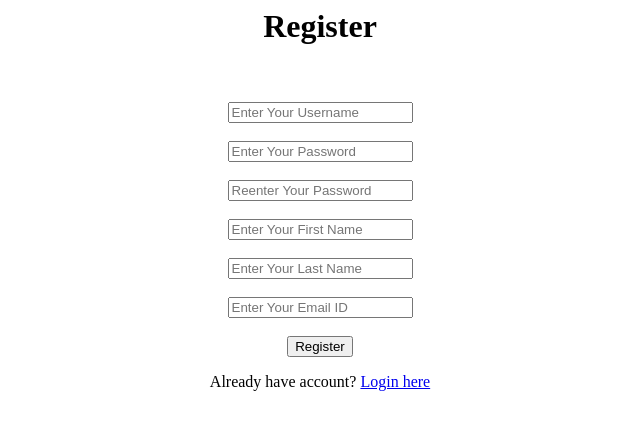
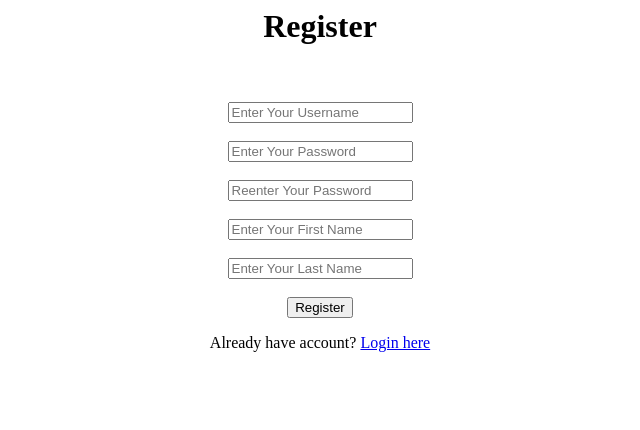
Before and after one commit to justincyk/CPSC449MidtermProject, a Flask app: page /register in a window 1280 px wide. Shown: the top 430 px of the page, without its empty margins (320-960 px from the left). Run offline with Flask 3, Linux system fonts and the light colour scheme.

Commit message:
Made register work so that account was created.

```diff
--- a/app.py
+++ b/app.py
@@ -8,7 +8,7 @@ from datetime import timedelta
 from flask_cors import CORS
 import re
 
-load_dotenv()
+load_dotenv('.env')
 
 app = Flask(__name__, template_folder='templates')
 
@@ -21,7 +21,7 @@ app.permanent_session_lifetime = timedelta(minutes=10)
 # To connect MySQL database
 conn = pymysql.connect(
         host='localhost',
-        user= os.getenv("USER"), # set user to the username of your account - prob "root"
+        user= os.getenv("USERNAME"), # set user to the username of your account - prob "root"
         password = os.getenv("PASSWORD"), # Change password to password you set for your database
         db='449_midterm',
 		cursorclass=pymysql.cursors.DictCursor
@@ -68,12 +68,10 @@ def login():
 			return render_template('upload.html', msg = msg)
 		else:
 			msg = 'Incorrect username / password !'
-	elif request.method == 'POST' and 'username' not in request.form or 'password' not in request.form:
-		abort(400)
 	else:
-		# if "loggedin" in session:
-		# 	# redirect them to the upload a file page if they are already logged in
-		# 	return redirect(url_for("upload_file"))
+		if "loggedin" in session:
+			# redirect them to the upload a file page if they are already logged in
+			return redirect(url_for("upload_file"))
 		return render_template('login.html', msg = msg)
 
 
@@ -87,15 +85,14 @@ def logout():
 @app.route('/register', methods =['GET', 'POST'])
 def register():
 	msg = ''
-	if request.method == 'POST' and 'username' in request.form and 'password' in request.form and 'email' in request.form and 'firstName' in request.form and 'lastName' in request.form:
+	if request.method == 'POST' and 'username' in request.form and 'password' in request.form and 'firstName' in request.form and 'lastName' in request.form:
 		print('reached')
 		username = request.form['username']
 		password = request.form['password']
 		retypePassword = request.form['retypePassword']
-		email = request.form['email']
 		firstName = request.form['firstName']
 		lastName = request.form['lastName']
-		cur.execute('SELECT * FROM accounts WHERE username = % s', (username, ))
+		cur.execute('SELECT * FROM Accounts WHERE username = % s', (username, ))
 		account = cur.fetchone()
 		print(account)
 		conn.commit()
@@ -108,7 +105,7 @@ def register():
 		elif not re.match(retypePassword, password):
 			msg = 'passwords do not match!'
 		else:
-			cur.execute('INSERT INTO accounts VALUES (NULL, % s, % s, % s, % s, % s)', (username, password, email, firstName, lastName))
+			cur.execute('INSERT INTO Accounts (FirstName, LastName, Username, Password) VALUES ( % s, % s, % s, % s)', (firstName, lastName, username, password))
 			conn.commit()
 
 			msg = 'You have successfully registered!'
--- a/templates/register.html
+++ b/templates/register.html
@@ -18,7 +18,6 @@
 			<input type="password" name="retypePassword" placeholder="Reenter Your Password" class="textbox" id="retypePassword" required></br></br>
 			<input type="text" name="firstName" placeholder="Enter Your First Name" class="textbox" id="firstName" required></br></br>
 			<input type="text" name="lastName" placeholder="Enter Your Last Name" class="textbox" id="lastName" required></br></br>
-			<input type="email" name="email" placeholder="Enter Your Email ID" class="textbox" id="email" required></br></br>
 			<input type="submit" class="btn" value="Register">
 			</form>
 			<p class="worddark">Already have account? <a class="worddark" href="{{ url_for('login')}}">Login here</a></p>
```
Also changed, not shown: 1 other file.
